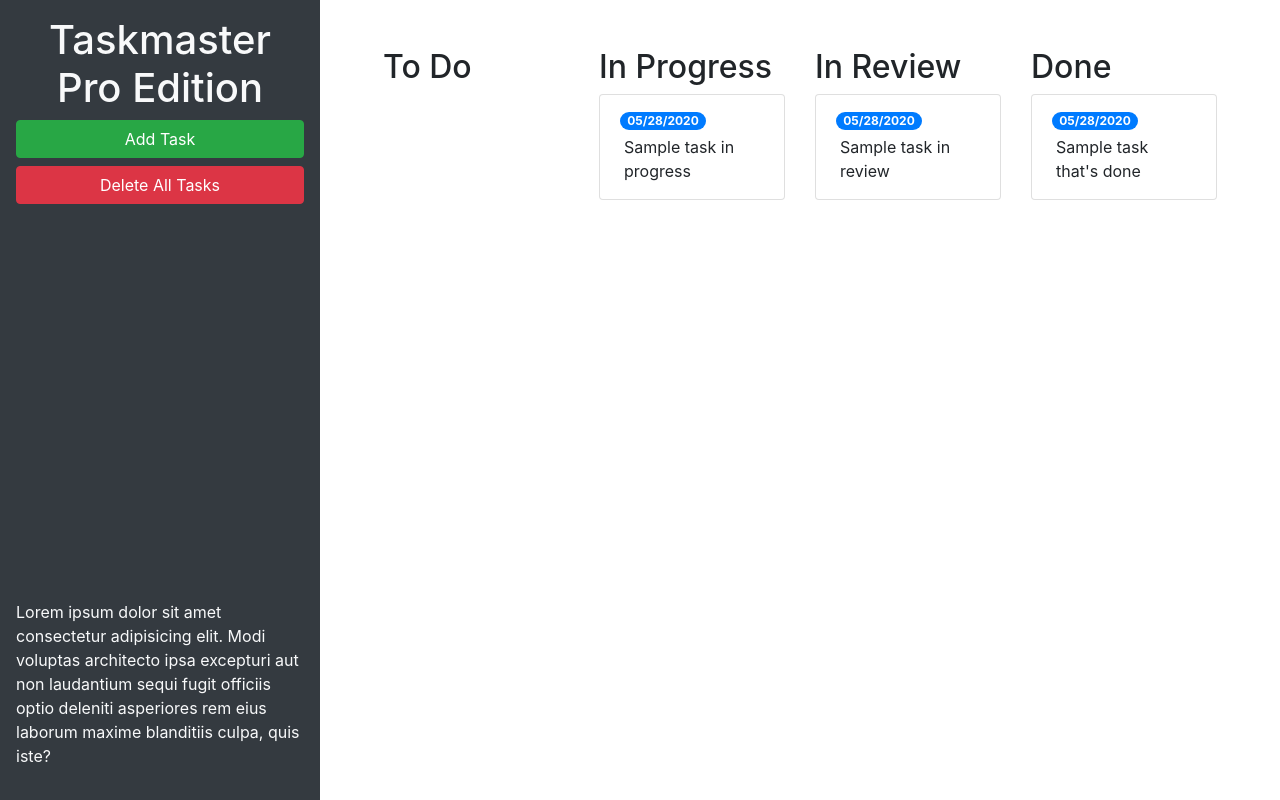
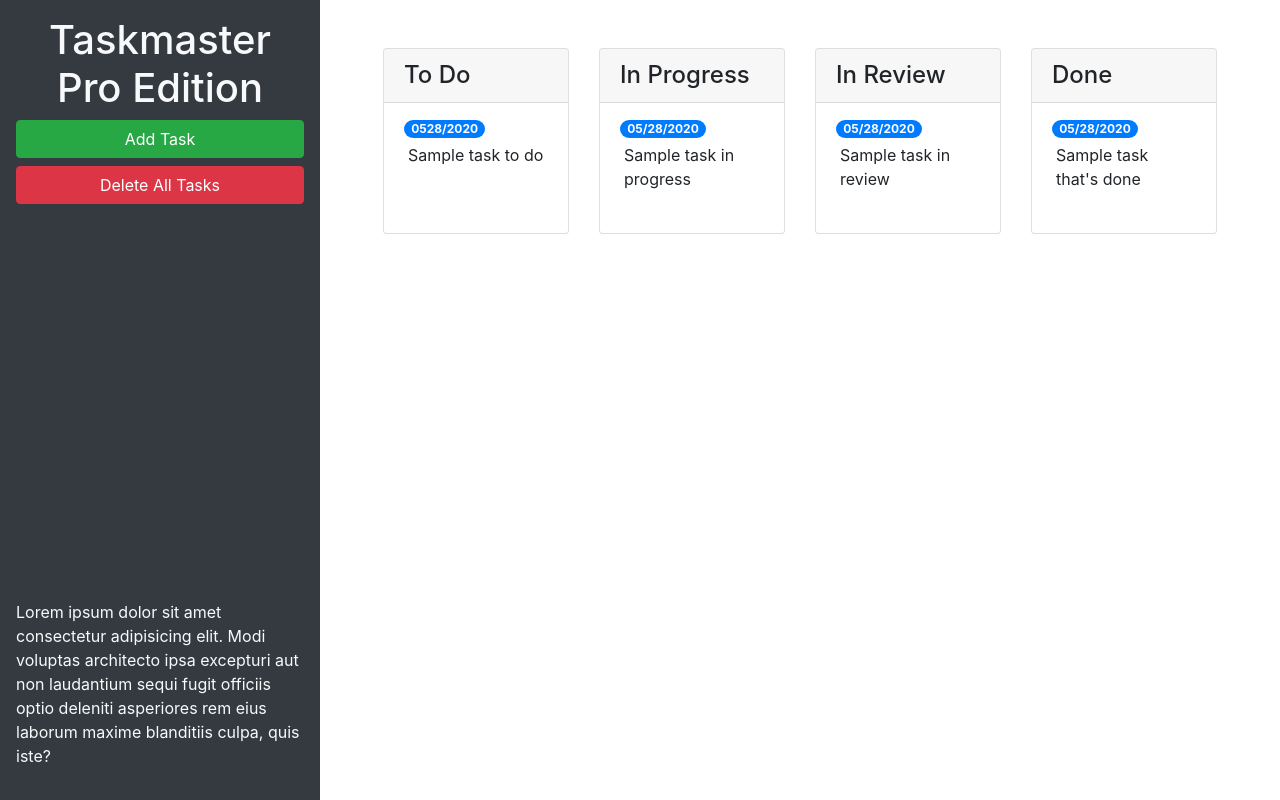
Before and after one commit to shaunmichaelgreene/taskmaster-pro, a plain HTML site: page index.html in a window 1280 px wide. Drawn offline with nearby package versions, Linux system fonts and the light colour scheme.

Commit message:
end 5.2.5, more classes for cards and modal form

```diff
--- a/index.html
+++ b/index.html
@@ -26,41 +26,54 @@
       <div class="m-5 row justify-content-around">
         <!-- to-do start-->
         <div class="col-12 col-md-6 col-xl-3 mb-3">
-          <h2>To Do</h2>
-          <ul id="list-toDo" class="list-group"> </ul>
+          <div class="card">
+            <h4 class="card-header">To Do</h4>
+            <ul id="list-toDo" class="list-group list-group-flush">
+              <li class="list-group-item">
+                <span class="badge badge-primary badge-pill">0528/2020</span>
+                <p class="m-1">Sample task to do</p>
+              </li>
+            </ul>
+          </div>
         </div>
         <!-- to-do end -->
         <!-- in progress start-->
         <div class="col-12 col-md-6 col-xl-3 mb-3">
-          <h2>In Progress</h2>
-          <ul id="list-inProgres" class="list-group">
+          <div class="card">
+            <h4 class="card-header">In Progress</h4>
+            <ul id="list-inProgress" class="list-group list-group-flush">
               <li class="list-group-item">
                 <span class="badge badge-primary badge-pill">05/28/2020</span>
                 <p class="m-1">Sample task in progress</p>
               </li>
             </ul>
           </div>
+        </div>
         <!-- in progress end-->
         <!--  in review start-->
         <div class="col-12 col-md-6 col-xl-3 mb-3">
-          <h2>In Review</h2>
-          <ul id="list-inReview" class="list-group">
+          <div class="card">
+            <h4 class="card-header">In Review</h4>
+            <ul id="list-inReview" class="list-group list-group-flush">
               <li class="list-group-item">
                 <span class="badge badge-primary badge-pill">05/28/2020</span>
                 <p class="m-1">Sample task in review</p>
               </li>
             </ul>
           </div>
+        </div>
         <!-- in review end-->
         <!-- done start-->
         <div class="col-12 col-md-6 col-xl-3 mb-3">
-          <h2>Done</h2>
-          <ul id="list-done" class="list-group">
+          <div class="card">
+            <h4 class="card-header">Done</h4>
+            <ul id="list-done" class="list-group list-group-flush">
               <li class="list-group-item">
                 <span class="badge badge-primary badge-pill">05/28/2020</span>
                 <p class="m-1">Sample task that's done</p>
               </li>
             </ul>
+          </div>
         </div>
         <!--done end-->
       </div>
@@ -82,11 +95,11 @@
           <form>
             <div class="form-group">
               <label for="modalTaskDescription">Task description</label>
-              <textarea id="modalTaskDescription" rows="3"></textarea>
+              <textarea id="modalTaskDescription" rows="3" class="form-control"></textarea>
             </div>
             <div class="form-group">
               <label for="modalDueDate">Due date</label>
-              <input type="text" id="modalDueDate" placeholder="mm/dd/yyyy" autocomplete="off" />
+              <input type="text" class="form-control" id="modalDueDate" placeholder="mm/dd/yyyy" autocomplete="off" />
             </div>
           </form>
         </div>
```
Lines whose indentation alone changed are shown as unchanged.
